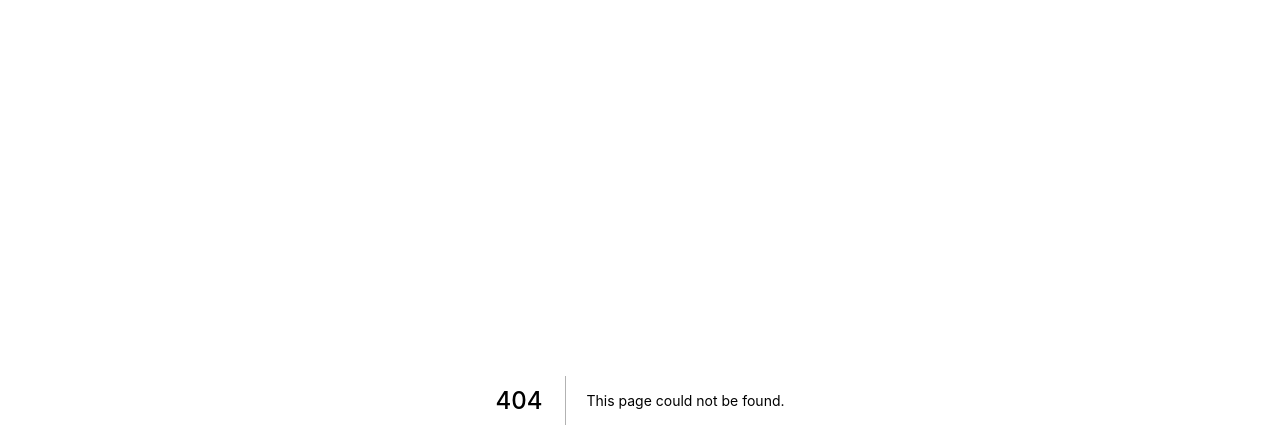
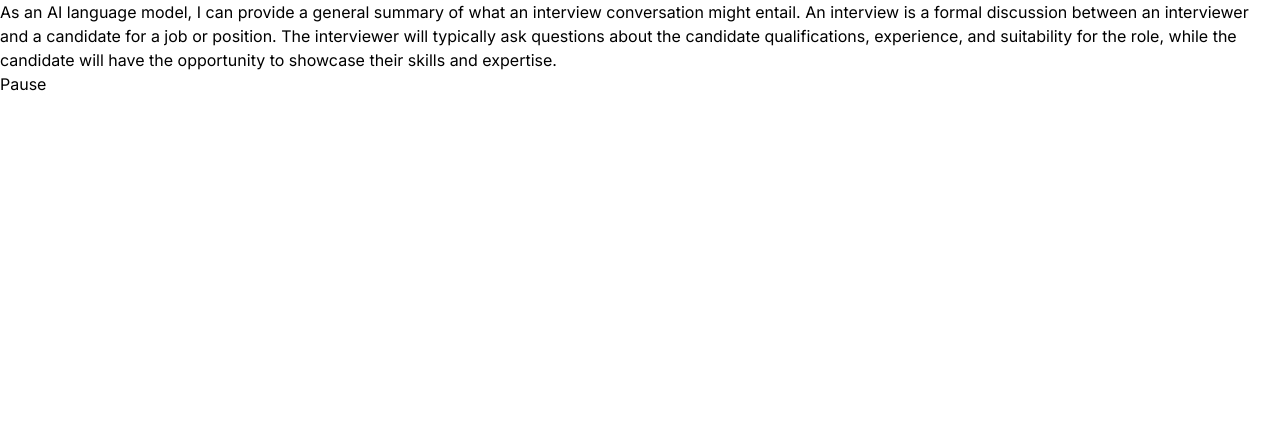
Before and after one commit to GauravSingh1402/discussion_summarizer, a Next.js app: page /legacy in a window 1280 px wide. Before the commit this address had no page. Shown: the top 448 px of the page. Built offline with nearby package versions, Linux system fonts and the light colour scheme.

Commit message:
added new file  legacy.js

```diff
--- /dev/null
+++ b/pages/legacy.js
@@ -0,0 +1,106 @@
+import React, { useState, useEffect, useRef } from 'react';
+import adidas from '../public/sound.wav';
+const Text = () => {
+    const summary = 'As an AI language model, I can provide a general summary of what an interview conversation might entail. An interview is a formal discussion between an interviewer and a candidate for a job or position. The interviewer will typically ask questions about the candidate qualifications, experience, and suitability for the role, while the candidate will have the opportunity to showcase their skills and expertise.';
+
+    const [currentWord, setCurrentWord] = useState(0);
+    const [isReading, setIsReading] = useState(false);
+
+    const audioRef = useRef(null);
+
+    // Regular expression to split summary into words
+    const words = summary.match(/\S+/g);
+
+    // Array of stop words
+    const stopWords = ['a', 'an', 'the', 'and', 'or', 'but', 'to', 'of', 'in', 'it', 'on', 'at', 'for', 'with', 'from', 'by', 'as', 'is', 'was', 'were', 'be', 'being', 'been', 'that', 'this', 'these', 'those', 'have', 'has', 'had', 'do', 'does', 'did', 'will', 'would', 'should', 'could', 'can', 'may', 'might', 'must', 'ought', 'shall', 'should'];
+
+    useEffect(() => {
+        // Initialize the audio player
+        const audio = audioRef.current;
+        const source = audio.src;
+        const audioContext = new AudioContext();
+        const analyser = audioContext.createAnalyser();
+        const sourceNode = audioContext.createMediaElementSource(audio);
+        sourceNode.connect(analyser);
+        analyser.connect(audioContext.destination);
+
+        const frequencyData = new Uint8Array(analyser.frequencyBinCount);
+
+        // Start playing the audio file and update the highlighted word based on the audio playback
+        audio.play();
+        setIsReading(true);
+
+        const updateCurrentWord = () => {
+            analyser.getByteFrequencyData(frequencyData);
+
+            // Calculate the average amplitude of the audio for the current word
+            const wordIndex = Math.min(Math.floor((currentWord + 1) * (frequencyData.length / words.length)), frequencyData.length - 1);
+            const amplitude = frequencyData[wordIndex];
+
+            // Update the current word if the amplitude of the audio for the current word is above a certain threshold
+            if (amplitude > 128) {
+                setCurrentWord(currentWord + 1);
+            }
+
+            // Stop the audio playback and reset the current word when the audio has finished
+            if (currentWord >= words.length) {
+                audio.pause();
+                audio.currentTime = 0;
+                setCurrentWord(0);
+                setIsReading(false);
+            }
+        };
+
+        // Call updateCurrentWord every 50 milliseconds to update the highlighted word
+        const interval = setInterval(updateCurrentWord, 50);
+
+        // Clean up the audio player and interval when the component unmounts
+        return () => {
+            audio.pause();
+            audio.currentTime = 0;
+            clearInterval(interval);
+            sourceNode.disconnect();
+            analyser.disconnect();
+            audioContext.close();
+        };
+    }, []);
+    // Function to handle clicking on the play/pause button
+    const togglePlayback = () => {
+        const audio = audioRef.current;
+
+        if (audio.paused) {
+            audio.play();
+            setIsReading(true);
+        } else {
+            audio.pause();
+            setIsReading(false);
+        }
+    };
+
+    // Function to generate the text display with highlighted current word
+    const generateText = () => {
+        let text = '';
+        for (let i = 0; i < words.length; i++) {
+            let word = words[i];
+            if (stopWords.includes(word)) {
+                text += `${word} `;
+            } else {
+                text += `
+            ${i === currentWord ? '<span class="highlight">' : ''}
+            ${word}
+            ${i === currentWord ? '</span>' : ''} `;
+            }
+        }
+        return text;
+    };
+
+    return (
+        <div>
+            <p dangerouslySetInnerHTML={{ __html: generateText() }} />
+            <audio ref={audioRef} src={adidas} type="audio/wav" />
+            <button onClick={togglePlayback}>{isReading ? 'Pause' : 'Play'}</button>
+        </div>
+    );
+};
+
+export default Text;
```
Also changed, not shown: 1 other file (tests, documents, lock files or other folders).
